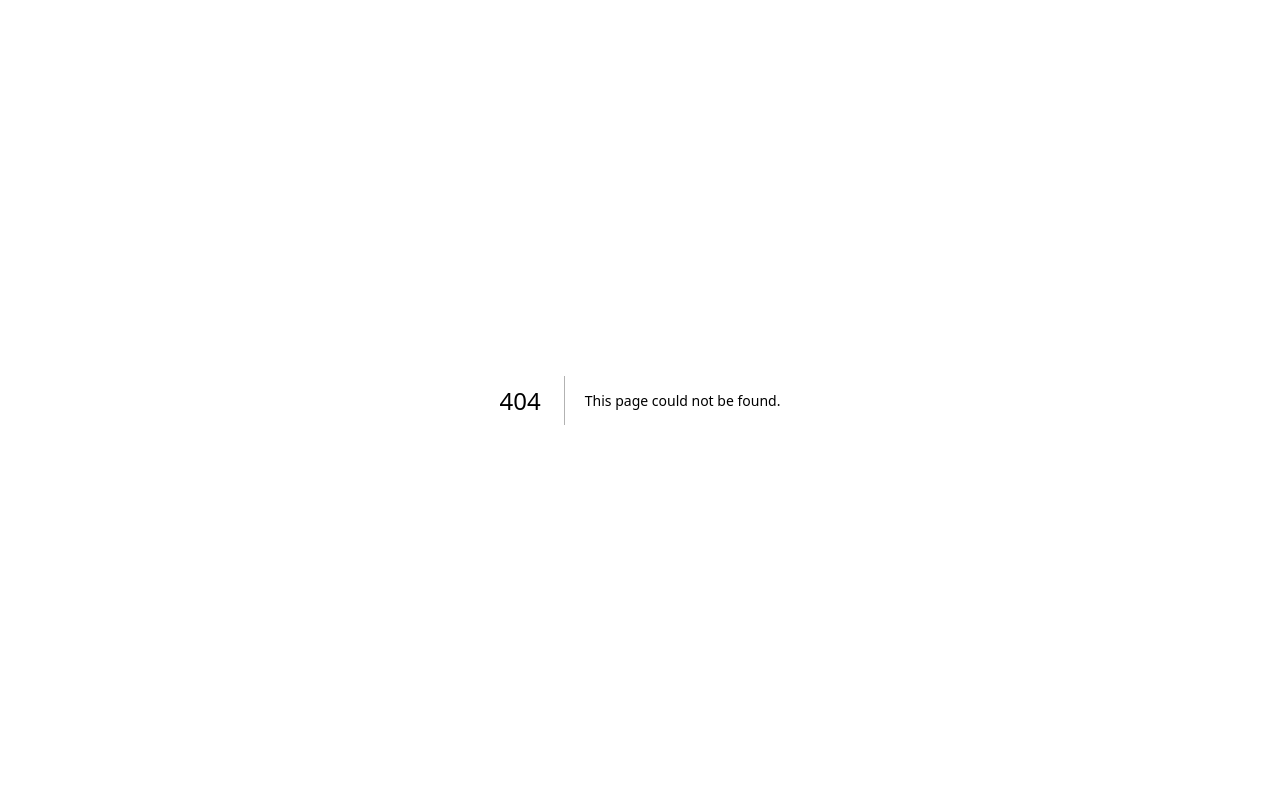
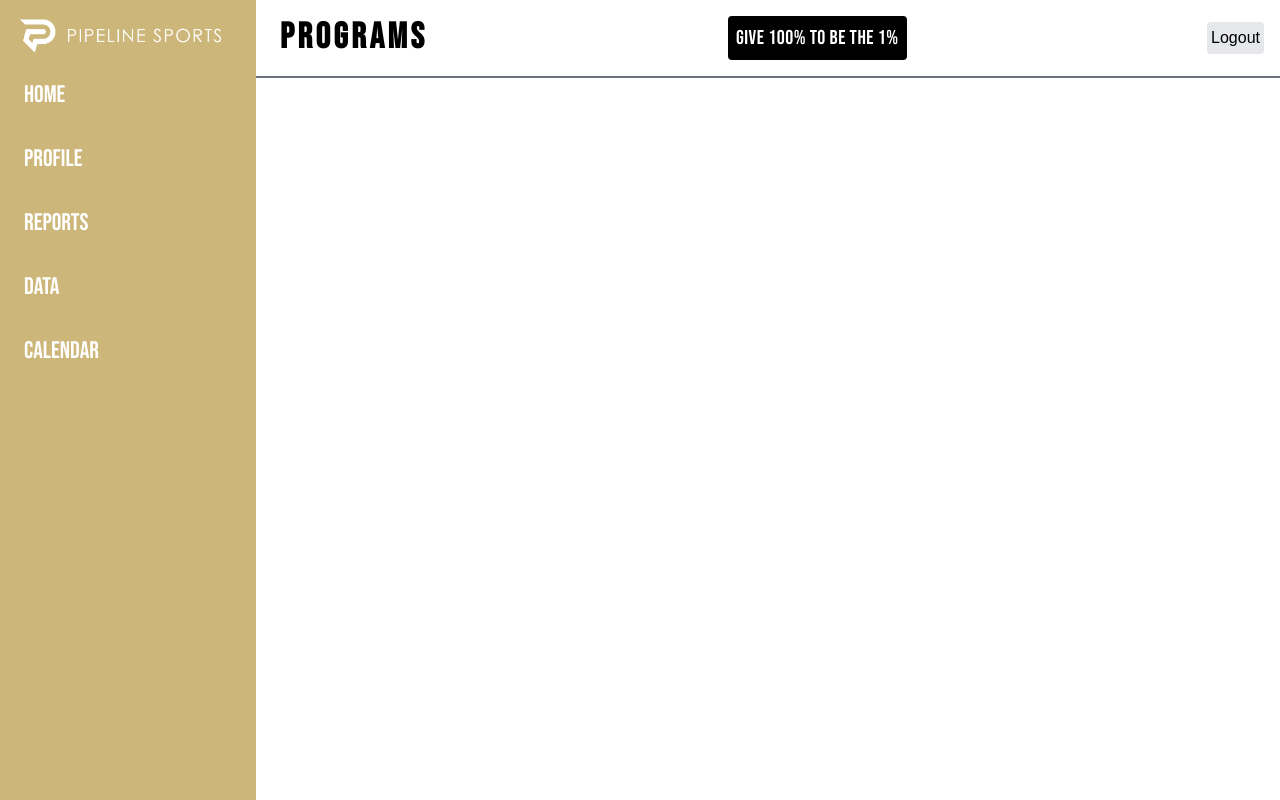
Before and after one commit to jwa13/Pipeline-Client, a Next.js app in the folder client/: page /programs in a window 1280 px wide. Before the commit this address had no page. Built offline with nearby package versions, Linux system fonts and the light colour scheme.

Commit message:
added programs page

```diff
--- a/client/src/components/Navbar.js
+++ b/client/src/components/Navbar.js
@@ -29,7 +29,7 @@ const Navbar = () => {
                 {accType === "coach" && (
                     <>
                         <Link href="/athletes" className="block hover:bg-gray-700 p-2 rounded">Athletes</Link>
-                        <Link href="/home" className="block hover:bg-gray-700 p-2 rounded">Programs</Link>
+                        <Link href="/programs" className="block hover:bg-gray-700 p-2 rounded">Programs</Link>
                     </>
                 )}
             </>
@@ -61,7 +61,7 @@ const Navbar = () => {
                 {accType === 'coach' && (
                     <>
                         <Link href="/athletes" className="block hover:bg-gray-700 p-2 rounded"><UserGroupIcon className="h-6 w-6"/></Link>
-                        <Link href="/home" className="block hover:bg-gray-700 p-2 rounded"><DocumentTextIcon className="h-6 w-6"/></Link>
+                        <Link href="/programs" className="block hover:bg-gray-700 p-2 rounded"><DocumentTextIcon className="h-6 w-6"/></Link>
                     </>
                 )}
             </>
@@ -88,7 +88,7 @@ const Navbar = () => {
                 <IconViews />
                 <Link href="/reports" className="block hover:bg-gray-700 p-2 rounded"><FolderIcon className="h-6 w-6"/></Link>
                 <Link href="/home" className="block hover:bg-gray-700 p-2 rounded"><ChartBarSquareIcon className="h-6 w-6" /></Link>
-                <Link href="/home" className="block hover:bg-gray-700 p-2 rounded"><CalendarDaysIcon className="h-6 w-6"/></Link>
+                <Link href="/calendar" className="block hover:bg-gray-700 p-2 rounded"><CalendarDaysIcon className="h-6 w-6"/></Link>
             </nav>
         </>
     );
--- a/client/src/pages/calendar.js
+++ b/client/src/pages/calendar.js
@@ -3,8 +3,11 @@ import { EventCalendar } from "../components/calendar";
 import Navbar from "../components/Navbar";
 import TopBar from "../components/TopBar";
 import { CalendarProvider } from "@/components/calendar/calendar-context";
+import { useRouter } from "next/router";
 
 export default function calendar() {
+    const router = useRouter();
+
     const handleLogout = () => {
         if(typeof window != 'undefined') {
             localStorage.removeItem('jwt');
--- /dev/null
+++ b/client/src/pages/programs.js
@@ -0,0 +1,28 @@
+import React from "react";
+import Navbar from "../components/Navbar";
+import TopBar from "../components/TopBar";
+import { useEffect, useState } from "react";
+import { useRouter } from "next/router";
+
+export default function programs() {
+    const router = useRouter();
+
+    const handleLogout = () => {
+        if(typeof window != 'undefined') {
+            localStorage.removeItem('jwt');
+        }
+        router.push("/login")
+    }
+
+    return (
+        <div className="flex min-h-screen">
+            <Navbar />
+            <div className="flex flex-col pb-16 md:pb-0 flex-1 md:ml-64">
+                <TopBar pageName={"Programs"} onLogout={handleLogout} />
+                <div className="flex-1 p-4 bg-white">
+
+                </div>
+            </div>
+        </div>
+    )
+}
```
